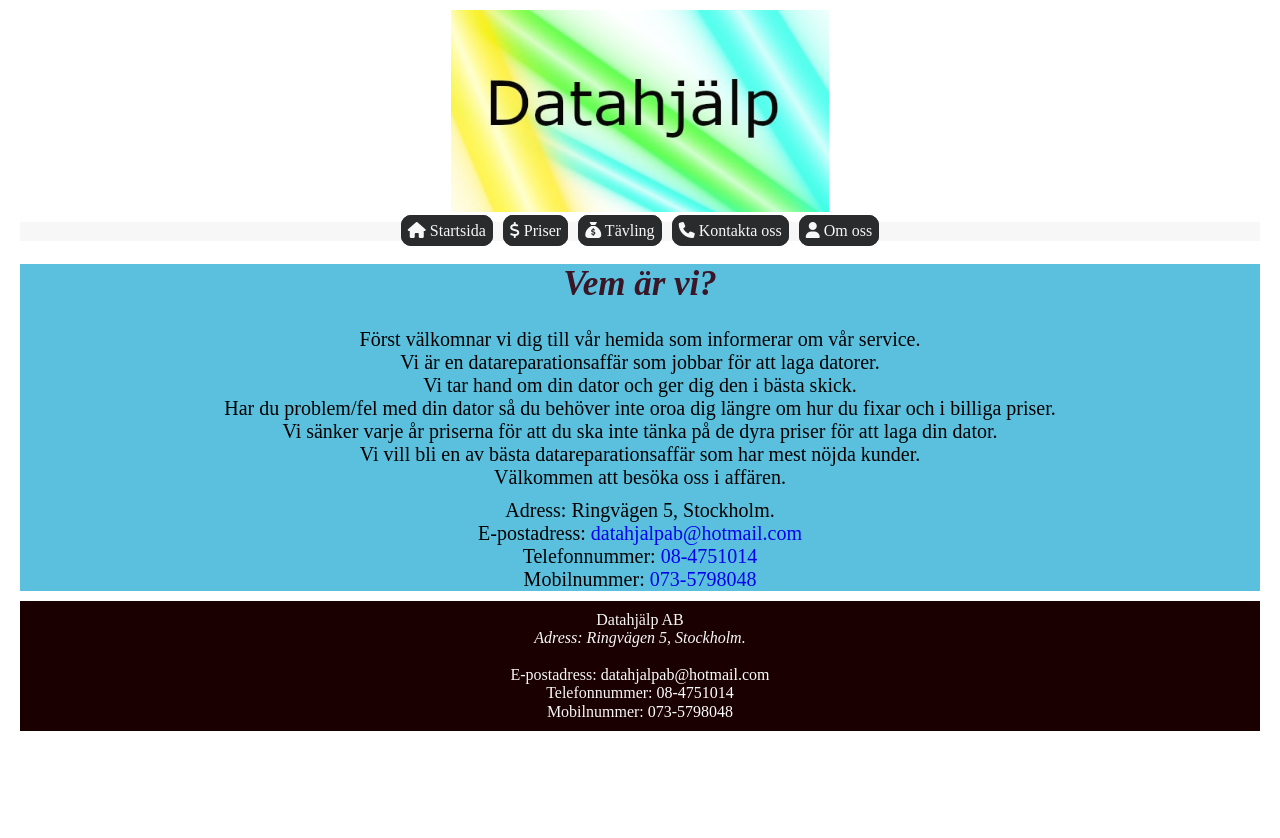
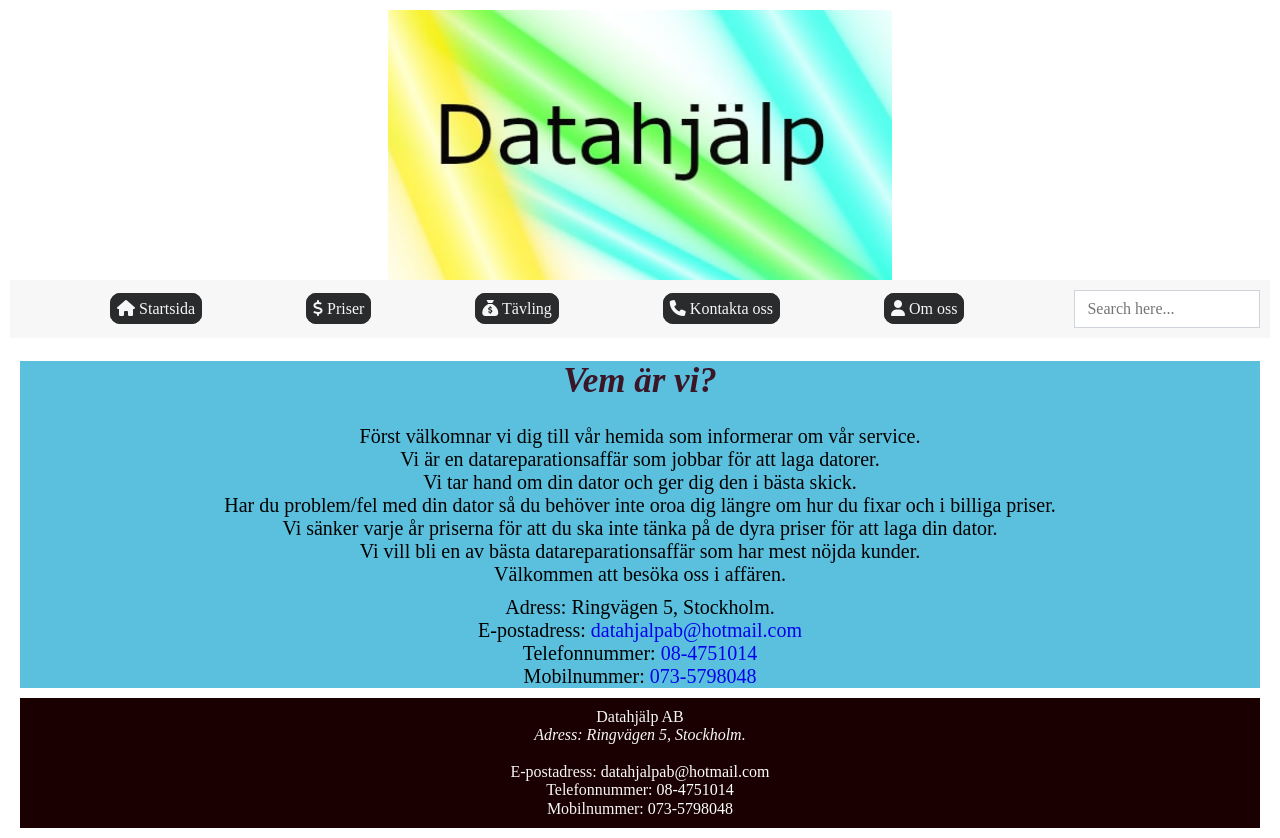
Before and after one commit to fadihanna123/DatahjalpProjekt, a website: page about.html in a window 1280 px wide. Before the commit the page ends 800 px from the top, so only its background shows below. Drawn offline with nearby package versions, Linux system fonts and the light colour scheme.

Commit message:
Upgrade packages, remove deprecated css rules, add searchbox

```diff
--- a/about.html
+++ b/about.html
@@ -62,7 +62,7 @@
             />
           </a>
         </div>
-        <nav>
+        <div class="topbar">
           <ul id="mainnav">
             <li>
               <a href="index.html" title="Home">
@@ -95,7 +95,10 @@
               </a>
             </li>
           </ul>
-        </nav>
+          <form class="srchform">
+            <input type="text" placeholder="Search here..." />
+          </form>
+        </div>
         <hr class="line" />
       </header>
 
--- a/css/main.css
+++ b/css/main.css
@@ -185,8 +185,6 @@ footer {
   display: -webkit-box;
   display: -ms-flex;
   display: flex;
-  -webkit-box-pack: center;
-  -ms-flex-pack: center;
   justify-content: center;
   margin: 10px;
   transition: all 0.3s;
@@ -204,7 +202,7 @@ footer {
   .mylogo {
     margin: 0 auto;
     height: 30%;
-    width: 30%;
+    width: 40%;
   }
 }
 
@@ -223,16 +221,16 @@ footer {
 }
 
 #mainnav {
-  display: -webkit-box;
-  display: -ms-flex;
-  display: flex;
+  width: 100%;
+  place-self: center;
   margin: 10px;
   background: #f7f7f7;
-  -webkit-box-pack: center;
-  -ms-flex-pack: center;
-  justify-content: center;
   text-align: center;
   transition: all 0.3s;
+}
+
+#mainnav li {
+  display: inline-block;
 }
 
 #mainnav a {
@@ -245,7 +243,7 @@ footer {
   border: 1px solid #292b2c;
   color: #f7f7f7;
   text-decoration: none;
-  margin: 5px;
+  margin: 50px;
   white-space: nowrap;
   transition: all 0.3s;
 }
@@ -258,15 +256,9 @@ footer {
   }
 }
 
-@media only screen and (min-width: 320px) and (max-width: 844px) {
+@media (min-width: 320px) and (max-width: 844px) {
   #mainnav {
     flex-direction: column;
-  }
-
-  #mainnav li a {
-    display: block;
-    width: 100%;
-    overflow: hidden;
   }
 
   .main {
@@ -293,8 +285,6 @@ footer {
   display: -ms-flex;
   display: flex;
   margin: 10px;
-  -webkit-box-pack: center;
-  -ms-flex-pack: center;
   justify-content: center;
   margin-bottom: 10px;
   transition: all 0.3s;
@@ -362,3 +352,35 @@ footer {
   color: #fff;
   transition: all 0.3s;
 }
+
+.topbar {
+  display: flex;
+  background: #f7f7f7;
+}
+
+.srchform {
+  margin: 10px;
+}
+
+@media (max-width: 1020px) {
+  .topbar {
+    flex-direction: column;
+  }
+
+  #mainnav li a {
+    display: block;
+    margin: 0 0 10px;
+  }
+}
+
+@media (min-width: 820px) and (max-width: 1020px) {
+  #mainnav li a {
+    display: block;
+    margin: 35px;
+  }
+
+  .srchform {
+    margin: 0 auto;
+    width: 50%;
+  }
+}
```
Also changed, not shown: competition.html (+5 -2 lines), contact.html (+5 -2 lines), index.html (+5 -2 lines), package.json (+8 -7 lines), prices.html (+5 -2 lines), 1 other file.
